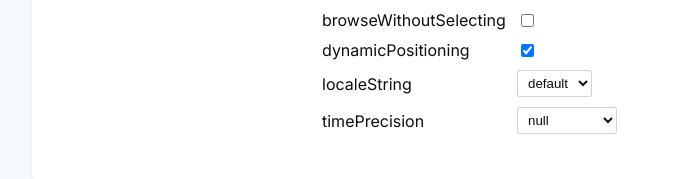
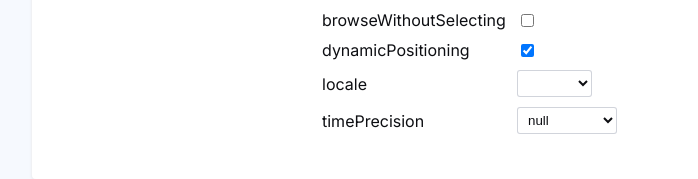
Before and after one commit to probablykasper/date-picker-svelte, a SvelteKit app: page / in a window 1280 px wide. Shown: the part 938-1117 px from the top of the page, without its empty margins (209-907 px from the left). Built offline with nearby package versions, Linux system fonts and the light colour scheme.

Commit message:
Update locale prop demo

```diff
--- a/src/routes/DateInput.svelte
+++ b/src/routes/DateInput.svelte
@@ -19,11 +19,12 @@
 	let format: string
 	let dynamicPositioning: boolean = true
 	let timePrecision: 'minute' | 'second' | 'millisecond' | null = null
-	let locale: Locale = {}
-
-	let locales = { 'default': {}, 'nb': nb, 'de': de }
-	let localeString = 'default'
-	$: locale = locales[localeString]
+	let locales = [
+		{ key: 'default', value: localeFromDateFnsLocale({}) },
+		{ key: 'nb', value: localeFromDateFnsLocale(nb) },
+		{ key: 'de', value: localeFromDateFnsLocale(de) },
+	]
+	let locale = locales[0]
 </script>
 
 <Split>
@@ -43,7 +44,7 @@
 		bind:browseWithoutSelecting
 		bind:dynamicPositioning
 		bind:timePrecision
-		bind:locale
+		bind:locale={locale.value}
 	/>
 
 	<svelte:fragment slot="right">
@@ -61,7 +62,7 @@
 		<Prop label="closeOnSelection" bind:value={closeOnSelection} />
 		<Prop label="browseWithoutSelecting" bind:value={browseWithoutSelecting} />
 		<Prop label="dynamicPositioning" bind:value={dynamicPositioning} />
-		<Prop label="localeString" values={Object.keys(locales)} bind:value={localeString} />
+		<Prop label="locale" bind:value={locale} values={locales} />
 		<Prop
 			label="timePrecision"
 			bind:value={timePrecision}
--- a/src/routes/prop.svelte
+++ b/src/routes/prop.svelte
@@ -22,7 +22,11 @@
 	{#if values}
 		<select bind:value>
 			{#each values as value}
-				<option {value}>{String(value)}</option>
+				{#if value && typeof value === 'object' && 'key' in value && 'value' in value}
+					<option value={value.value}>{String(value.key)}</option>
+				{:else}
+					<option {value}>{String(value)}</option>
+				{/if}
 			{/each}
 		</select>
 	{:else if typeof value === 'string'}
```
